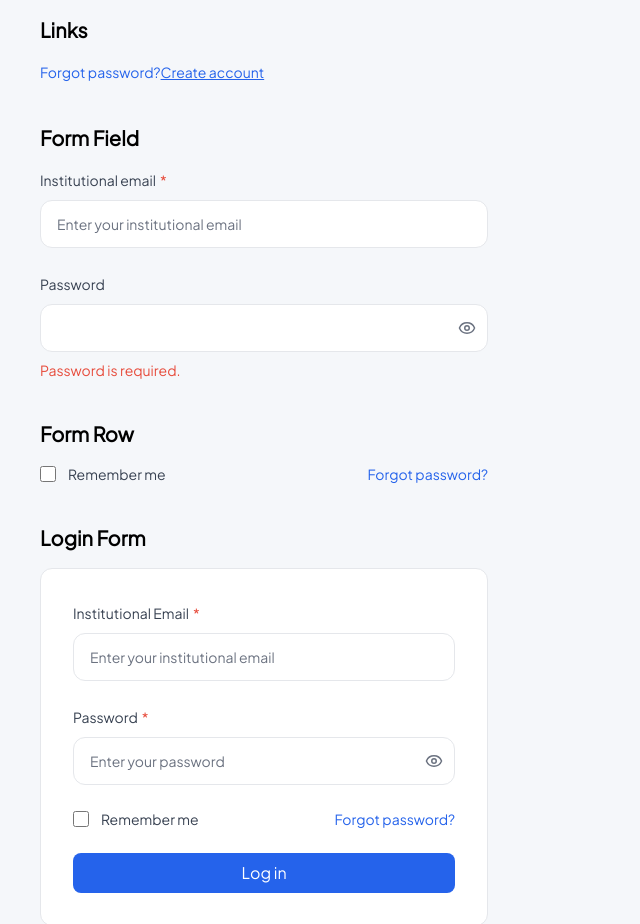
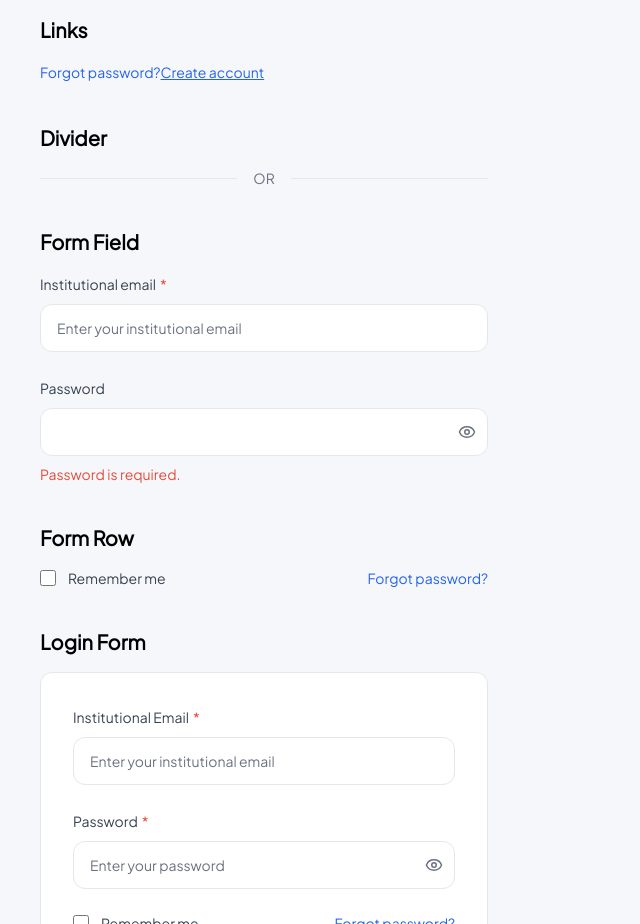
Before and after one commit to LUIS1519Q/UCEConnect, a React (Vite) app in the folder frontend/: page /design-system in a window 1280 px wide. Shown: the part 2260-3184 px from the top of the page, without its empty margins (0-640 px from the left). Built offline with nearby package versions, Linux system fonts and the light colour scheme; no server answers.

Commit message:
feat(divider): implement reusable divider atom

```diff
--- /dev/null
+++ b/frontend/src/components/ui/atoms/Divider/Divider.tsx
@@ -0,0 +1,20 @@
+import type { DividerProps } from "./Divider.types";
+
+export default function Divider({
+  text = "OR",
+  className = "",
+}: DividerProps) {
+  return (
+    <div
+      className={`flex items-center gap-4 ${className}`}
+    >
+      <div className="h-px flex-1 bg-border" />
+
+      <span className="text-sm font-medium text-textSecondary">
+        {text}
+      </span>
+
+      <div className="h-px flex-1 bg-border" />
+    </div>
+  );
+}
--- /dev/null
+++ b/frontend/src/components/ui/atoms/Divider/Divider.types.ts
@@ -0,0 +1,4 @@
+export interface DividerProps {
+  text?: string;
+  className?: string;
+}
--- /dev/null
+++ b/frontend/src/components/ui/atoms/Divider/index.ts
@@ -0,0 +1,2 @@
+export { default as Divider } from "./Divider";
+export type { DividerProps } from "./Divider.types";
--- a/frontend/src/components/ui/atoms/index.ts
+++ b/frontend/src/components/ui/atoms/index.ts
@@ -5,3 +5,4 @@ export * from "./TextInput";
 export * from "./OTPInput";
 export * from "./TimerText";
 export * from "./Link";
+export * from "./Divider";
--- a/frontend/src/pages/dev/DesignSystemPage.tsx
+++ b/frontend/src/pages/dev/DesignSystemPage.tsx
@@ -14,6 +14,7 @@ import {
   TextInput,
   TimerText,
   Link,
+  Divider,
 } from "../../components/ui/atoms";
 
 import {
@@ -326,6 +327,16 @@ export default function DesignSystemPage() {
 
         <section>
           <h2 className="mb-4 text-xl font-semibold">
+            Divider
+          </h2>
+
+          <div className="max-w-md">
+            <Divider />
+          </div>
+        </section>
+
+        <section>
+          <h2 className="mb-4 text-xl font-semibold">
             Form Field
           </h2>
 
```
Also changed, not shown: frontend/src/assets/brands/microsoft.png (added).
